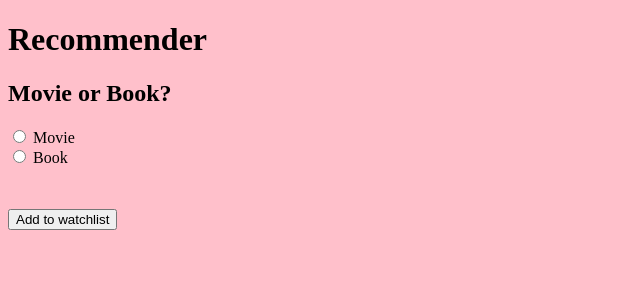
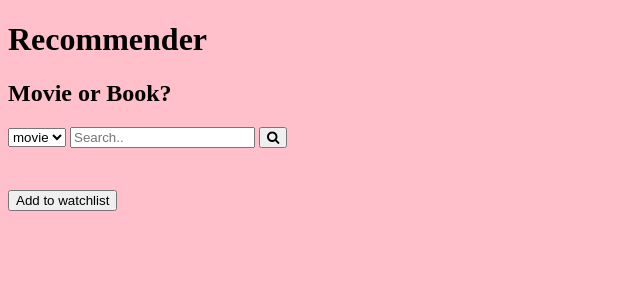
Before and after one commit to liyaSileshi/movie-book-recommendation, a Flask app: page / in a window 1280 px wide. Shown: the top 300 px of the page, without its empty margins (0-640 px from the left). Run offline with Flask 2, Linux system fonts and the light colour scheme; parts of the project's set-up code (start-up, migrations or seed data) failed here and were passed over.

Commit message:
works with one search bar

```diff
--- a/app.py
+++ b/app.py
@@ -5,28 +5,40 @@ import os
 
 app = Flask(__name__)
 
-@app.route('/movies', methods=['GET'])
-def index():
-
-    title = request.args.get('name')
-    movies = get_five_similar_movies(title)
-    if type(movies) == str: #means it's not a list of movies rather the module error message
-        return movies
-
-    return render_template('index.html', movies = movies)
-
 @app.route('/', methods=['GET'])
 def search_form():
+    choice = request.args.get('choice')
+
+    if choice == 'movie':
+        title = request.args.get('name')
+        movies = get_five_similar_movies(title)
+        if type(movies) == str: #means it's not a list of movies rather the module error message
+            return movies
+        return render_template('index.html', movies = movies)
+
+    elif choice == 'book':
+        title = request.args.get('name')
+        books = get_five_similar_books(title)
+        if type(books) == str: #means it's not a list of movies rather the module error message
+            return books
+        return render_template('index.html', books = books)
     return render_template('index.html')
 
-@app.route('/books')
-def books():
-    title = request.args.get('name')
-    books = get_five_similar_books(title)
-    if type(books) == str: #means it's not a list of movies rather the module error message
-        return books
+# @app.route('/movies', methods=['GET'])
+# def index():
+#     title = request.args.get('name')
+#     movies = get_five_similar_movies(title)
+#     if type(movies) == str: #means it's not a list of movies rather the module error message
+#         return movies
+#     return render_template('index.html', movies = movies)
 
-    return render_template('index.html', books = books)
+# @app.route('/books')
+# def books():
+#     title = request.args.get('name')
+#     books = get_five_similar_books(title)
+#     if type(books) == str: #means it's not a list of movies rather the module error message
+#         return books
+#     return render_template('index.html', books = books)
 
 @app.errorhandler(404)
 def invalid_route(e):
--- a/static/js/script.js
+++ b/static/js/script.js
@@ -3,15 +3,19 @@ const book = document.getElementById('book');
 const movieForm = document.getElementById('movieForm');
 const bookForm = document.getElementById('bookForm');
 const addWatchList = document.getElementById('addWatchList');
+const submitChoice = document.getElementById('submitChoice');
+let choiceSelector = document.getElementById('choice');
 
 let all_movies = Array.from(document.querySelectorAll('p.recmovie'));
 let fav_movies = [];
 let userdata;
 getUserData();
 
+
 movie.addEventListener('change', validateChoice)
 book.addEventListener('change', validateChoice)
 addWatchList.addEventListener('click', addLocal)
+submitChoice.addEventListener('click', getChoice)
 
 all_movies.forEach(movie => movie.addEventListener('click', () => {
     console.log(movie.innerHTML) //the value of the p tag
@@ -22,6 +26,15 @@ all_movies.forEach(movie => movie.addEventListener('click', () => {
     }
     console.log(fav_movies)
 }))
+
+
+function getChoice(e) {
+  e.preventDefault()
+  let userOption = choiceSelector.options[choiceSelector.selectedIndex].value
+  console.log(userOption)
+}
+
+
 
 function validateChoice() {
     if(document.getElementById('movie').checked == true){
--- a/templates/index.html
+++ b/templates/index.html
@@ -5,16 +5,29 @@
   <meta name="viewport" content="width=device-width, initial-scale=1.0">
   <meta http-equiv="X-UA-Compatible" content="ie=edge">
   <link rel="stylesheet" type="text/css" href="{{url_for('static', filename='css/styles.css')}}">
+  <link rel="stylesheet" href="https://cdnjs.cloudflare.com/ajax/libs/font-awesome/4.7.0/css/font-awesome.min.css">
   <title>Reccomendation</title>
 </head>
 <body>
     <h1>Recommender</h1>
     <h2>Movie or Book?</h2>
 
-    <input type="radio" id="movie" name="recommend" value="movie">
+    <form action='/' method='GET'>
+        <select class="form-control" id="choice" name="choice">
+            <option value="movie">movie</option>
+            <option value="book">book</option>
+        </select>
+        <!-- <button type="submit" id='submitChoice'>Submit!</button> -->
+        <input type="text" placeholder="Search.." name="name">
+        <button type="submit"><i class="fa fa-search"></i></button>
+    </form>
+
+
+
+    <!-- <input type="radio" id="movie" name="recommend" value="movie">
     <label for="movie">Movie</label><br>
     <input type="radio" id="book" name="recommend" value="book">
-    <label for="book">Book</label><br>
+    <label for="book">Book</label><br> -->
 
     <form action='/movies' method='GET' id='movieForm'>
         Type in the movie name: <input type="search" name='name'>
```
